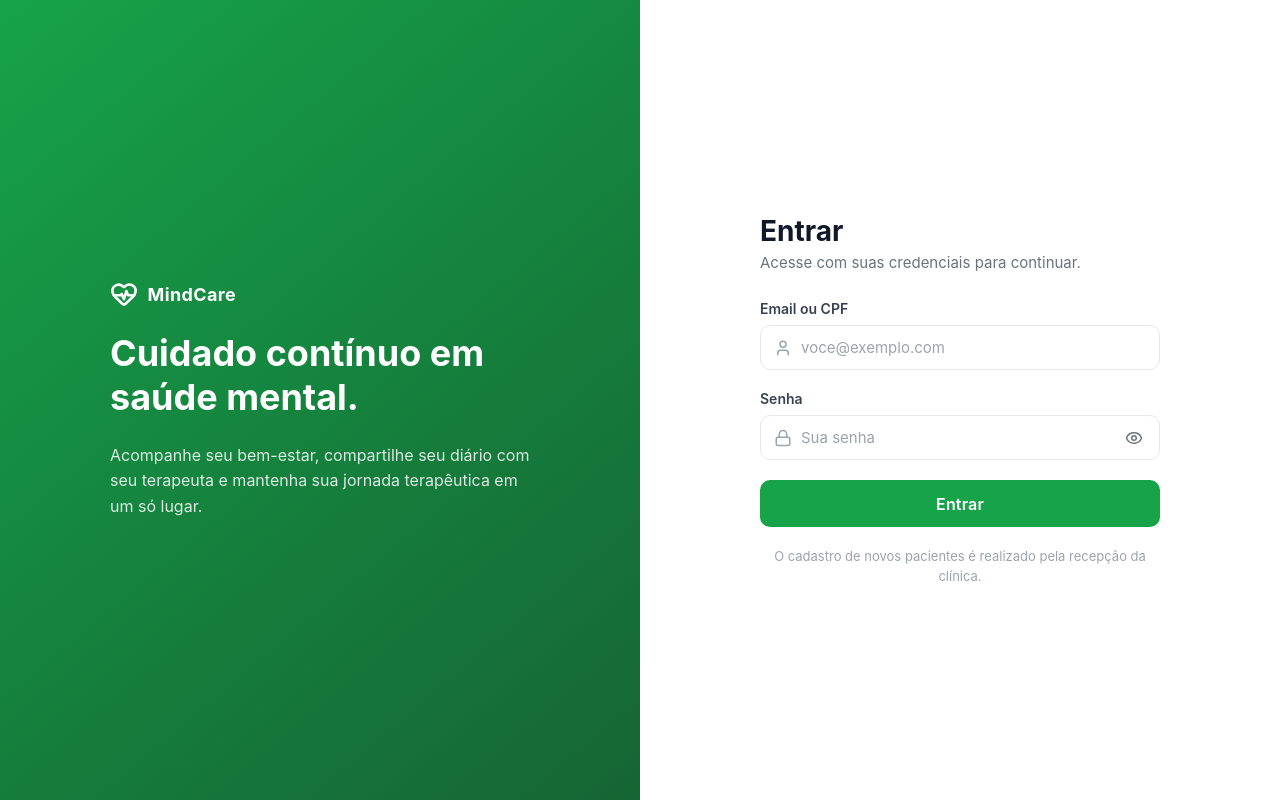
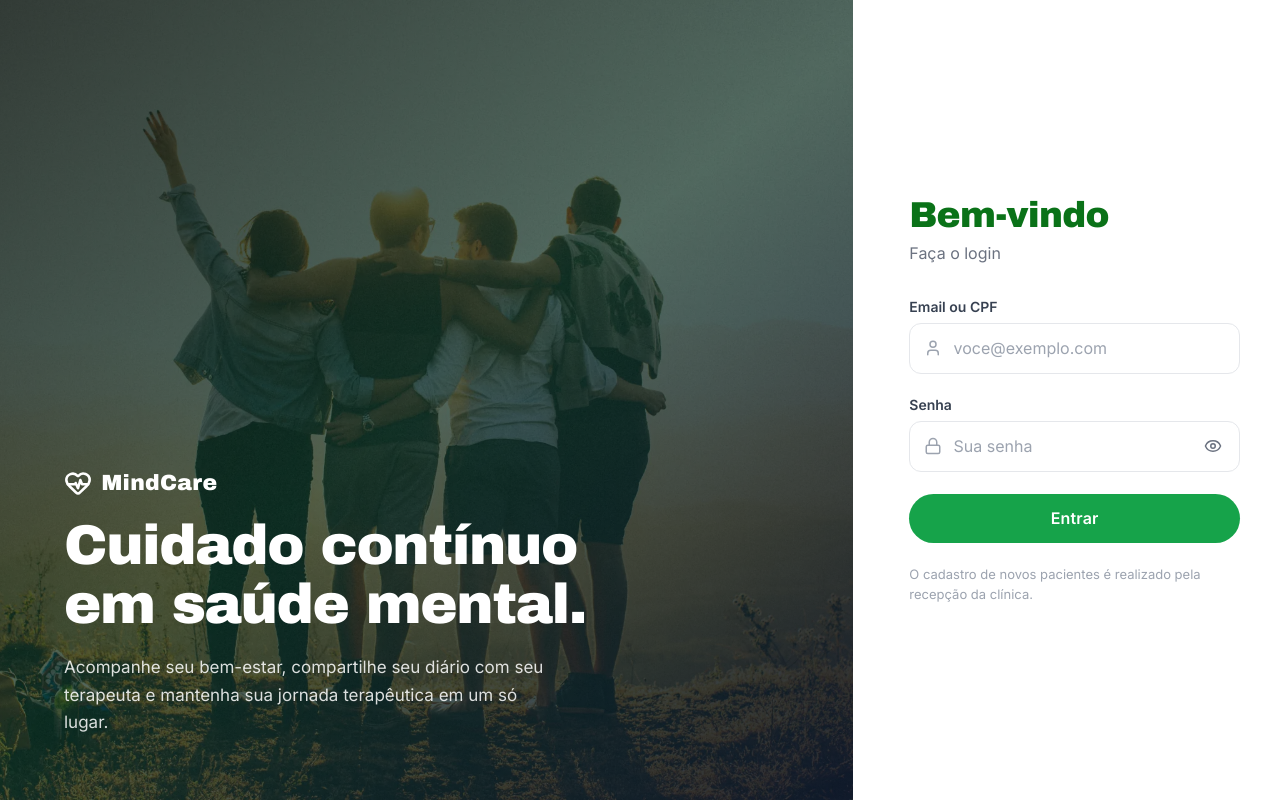
Before and after one commit to Pedr04rthur/mind-project, a React (Vite) app in the folder frontend/: page /login in a window 1280 px wide. Built offline with nearby package versions, Linux system fonts and the light colour scheme; no server answers.

Commit message:
feat(ajustes visual): ajustes na tela de login acrescentando uma imagem

```diff
--- a/frontend/index.html
+++ b/frontend/index.html
@@ -1,10 +1,19 @@
 <!doctype html>
-<html lang="en">
+<html lang="pt-BR">
   <head>
     <meta charset="UTF-8" />
     <link rel="icon" type="image/svg+xml" href="/favicon.svg" />
     <meta name="viewport" content="width=device-width, initial-scale=1.0" />
-    <title>frontend</title>
+
+    <!-- Fontes: Archivo Black (títulos) + Inter (corpo, estilo iPhone) -->
+    <link rel="preconnect" href="https://fonts.googleapis.com" />
+    <link rel="preconnect" href="https://fonts.gstatic.com" crossorigin />
+    <link
+      href="https://fonts.googleapis.com/css2?family=Archivo+Black&family=Inter:wght@400;500;600;700&display=swap"
+      rel="stylesheet"
+    />
+
+    <title>MindCare</title>
   </head>
   <body>
     <div id="root"></div>
--- a/frontend/src/pages/Login/Login.module.css
+++ b/frontend/src/pages/Login/Login.module.css
@@ -1,67 +1,105 @@
+/* ============================================================
+   Layout base (desktop)
+   Esquerda: imagem com overlay escuro (~66% da tela)
+   Direita: formulário alinhado à esquerda do painel
+   ============================================================ */
+
 .page {
   min-height: 100vh;
   display: grid;
-  grid-template-columns: 1fr 1fr;
+  grid-template-columns: 2fr 1fr;
+  background-color: #ffffff;
+  font-family: "Inter", -apple-system, BlinkMacSystemFont, "Segoe UI", Roboto,
+    sans-serif;
 }
 
+/* ---------- Painel da marca (esquerda) ---------- */
+
 .brandPanel {
-  background: linear-gradient(140deg, #16a34a 0%, #15803d 55%, #166534 100%);
+  position: relative;
+  display: flex;
+  align-items: flex-end;
+  justify-content: flex-start;
+  padding: 4rem;
   color: #ffffff;
-  display: flex;
-  align-items: center;
-  justify-content: center;
-  padding: 3rem;
+  overflow: hidden;
+  background-image: url("../../assets/images/mindcare.webp");
+  background-size: cover;
+  background-position: center;
+  background-repeat: no-repeat;
+}
+
+.brandPanel::before {
+  content: "";
+  position: absolute;
+  inset: 0;
+  background: linear-gradient(
+    140deg,
+    rgba(8, 20, 12, 0.82) 0%,
+    rgba(11, 46, 30, 0.7) 50%,
+    rgba(15, 23, 42, 0.88) 100%
+  );
+  z-index: 1;
 }
 
 .brandContent {
-  max-width: 420px;
+  position: relative;
+  z-index: 2;
+  max-width: 600px;
   display: flex;
   flex-direction: column;
-  gap: 1.5rem;
+  gap: 1.25rem;
 }
 
 .brandMark {
   display: inline-flex;
   align-items: center;
   gap: 0.6rem;
-  font-size: 1.125rem;
-  font-weight: 700;
-  letter-spacing: 0.02em;
+  font-family: "Archivo Black", "Inter", sans-serif;
+  font-size: 1.375rem;
+  font-weight: 400;
+  letter-spacing: 0.01em;
 }
 
 .brandTitle {
-  font-size: 2.25rem;
-  font-weight: 700;
-  line-height: 1.2;
+  font-family: "Archivo Black", "Inter", sans-serif;
+  font-size: 3.5rem;
+  font-weight: 400;
+  line-height: 1.05;
+  letter-spacing: -0.025em;
 }
 
 .brandSubtitle {
-  font-size: 1rem;
+  font-family: "Inter", sans-serif;
+  font-size: 1.0625rem;
   line-height: 1.6;
   color: rgba(255, 255, 255, 0.85);
+  max-width: 480px;
 }
+
+/* ---------- Painel do formulário (direita) ---------- */
 
 .formPanel {
   display: flex;
   align-items: center;
-  justify-content: center;
-  padding: 3rem 2rem;
+  justify-content: flex-start;
+  padding: 3rem 2.5rem 3rem 3.5rem;
   background-color: #ffffff;
 }
 
 .form {
   width: 100%;
-  max-width: 400px;
+  max-width: 440px;
   display: flex;
   flex-direction: column;
-  gap: 1.25rem;
+  gap: 1.4rem;
 }
 
 .formHeader {
   display: flex;
   flex-direction: column;
   gap: 0.35rem;
-  margin-bottom: 0.5rem;
+  margin-bottom: 0.75rem;
 }
 
 .mobileBrand {
@@ -69,20 +107,26 @@
   align-items: center;
   gap: 0.5rem;
   color: #16a34a;
-  font-weight: 700;
-  font-size: 0.9375rem;
+  font-family: "Archivo Black", "Inter", sans-serif;
+  font-weight: 400;
+  font-size: 1rem;
   margin-bottom: 0.75rem;
 }
 
 .formTitle {
-  font-size: 1.75rem;
-  font-weight: 700;
-  color: #111827;
+  font-family: "Archivo Black", "Inter", sans-serif;
+  font-size: 2.25rem;
+  font-weight: 400;
+  color: #0a7218;
+  letter-spacing: -0.02em;
+  line-height: 1.1;
 }
 
 .formSubtitle {
-  font-size: 0.9375rem;
+  font-family: "Inter", sans-serif;
+  font-size: 1rem;
   color: #6b7280;
+  margin-top: 0.15rem;
 }
 
 .fieldGroup {
@@ -92,6 +136,7 @@
 }
 
 .label {
+  font-family: "Inter", sans-serif;
   font-size: 0.875rem;
   font-weight: 600;
   color: #374151;
@@ -105,17 +150,23 @@
 
 .inputIcon {
   position: absolute;
-  left: 0.85rem;
+  left: 0.9rem;
   color: #9ca3af;
   pointer-events: none;
+  transition: color 0.2s ease;
+}
+
+.inputWrapper:focus-within .inputIcon {
+  color: #16a34a;
 }
 
 .input {
   width: 100%;
-  padding: 0.75rem 2.75rem 0.75rem 2.5rem;
+  padding: 0.9rem 2.75rem 0.9rem 2.7rem;
   border: 1.5px solid #e5e7eb;
-  border-radius: 10px;
-  font-size: 0.9375rem;
+  border-radius: 12px;
+  font-family: "Inter", sans-serif;
+  font-size: 1rem;
   color: #111827;
   background-color: #ffffff;
   outline: none;
@@ -137,12 +188,13 @@
   display: flex;
   align-items: center;
   justify-content: center;
-  width: 32px;
-  height: 32px;
+  width: 34px;
+  height: 34px;
   border: none;
-  border-radius: 6px;
+  border-radius: 8px;
   background: transparent;
   color: #6b7280;
+  cursor: pointer;
   transition: background-color 0.15s ease, color 0.15s ease;
 }
 
@@ -152,23 +204,27 @@
 }
 
 .error {
+  font-family: "Inter", sans-serif;
   font-size: 0.875rem;
   color: #dc2626;
   background-color: #fef2f2;
   border: 1px solid #fecaca;
-  border-radius: 8px;
+  border-radius: 10px;
   padding: 0.6rem 0.85rem;
 }
 
 .submitButton {
-  padding: 0.85rem 1.5rem;
+  width: 100%;
+  padding: 0.9rem 1.5rem;
   border: none;
-  border-radius: 10px;
+  border-radius: 999px;
   background-color: #16a34a;
   color: #ffffff;
+  font-family: "Inter", sans-serif;
   font-size: 1rem;
   font-weight: 600;
   letter-spacing: 0.01em;
+  cursor: pointer;
   transition:
     background-color 0.2s ease,
     box-shadow 0.2s ease,
@@ -177,11 +233,16 @@
 
 .submitButton:hover:not(:disabled) {
   background-color: #15803d;
-  box-shadow: 0 6px 16px rgba(22, 163, 74, 0.28);
+  box-shadow: 0 8px 20px rgba(22, 163, 74, 0.32);
 }
 
 .submitButton:active:not(:disabled) {
   transform: translateY(1px);
+}
+
+.submitButton:focus-visible {
+  outline: none;
+  box-shadow: 0 0 0 3px rgba(22, 163, 74, 0.28);
 }
 
 .submitButton:disabled {
@@ -190,27 +251,99 @@
 }
 
 .helper {
+  font-family: "Inter", sans-serif;
   font-size: 0.8125rem;
   color: #9ca3af;
-  text-align: center;
+  text-align: left;
   line-height: 1.5;
 }
+
+/* ============================================================
+   Tablet / Mobile (≤ 900px)
+   ============================================================ */
 
 @media (max-width: 900px) {
   .page {
     grid-template-columns: 1fr;
+    position: relative;
+    background-image: url("../../assets/images/mindcare.webp");
+    background-size: cover;
+    background-position: center;
+    background-repeat: no-repeat;
+  }
+
+  .page::before {
+    content: "";
+    position: absolute;
+    inset: 0;
+    background: linear-gradient(
+      160deg,
+      rgba(8, 20, 12, 0.78) 0%,
+      rgba(15, 23, 42, 0.82) 100%
+    );
+    z-index: 0;
   }
 
   .brandPanel {
     display: none;
   }
 
+  .formPanel {
+    position: relative;
+    z-index: 1;
+    background: transparent;
+    padding: 1.5rem;
+    min-height: 100vh;
+    display: flex;
+    align-items: center;
+    justify-content: center;
+  }
+
+  .form {
+    background-color: #ffffff;
+    padding: 2rem 1.75rem;
+    border-radius: 18px;
+    box-shadow:
+      0 24px 48px rgba(0, 0, 0, 0.35),
+      0 2px 8px rgba(0, 0, 0, 0.15);
+    max-width: 420px;
+    width: 100%;
+  }
+
   .mobileBrand {
     display: inline-flex;
   }
 
-  .formPanel {
-    padding: 2rem 1.5rem;
-    align-items: flex-start;
+  .formTitle {
+    font-size: 1.75rem;
   }
 }
+
+/* ============================================================
+   Mobile pequeno (≤ 480px)
+   ============================================================ */
+
+@media (max-width: 480px) {
+  .formPanel {
+    padding: 1rem;
+  }
+
+  .form {
+    padding: 1.75rem 1.5rem;
+    border-radius: 16px;
+  }
+
+  .formTitle {
+    font-size: 1.5rem;
+  }
+
+  .input {
+    padding: 0.8rem 2.5rem 0.8rem 2.55rem;
+    font-size: 0.95rem;
+  }
+
+  .submitButton {
+    padding: 0.85rem 1.25rem;
+    font-size: 0.9375rem;
+  }
+}
--- a/frontend/src/pages/Login/Login.tsx
+++ b/frontend/src/pages/Login/Login.tsx
@@ -58,10 +58,8 @@ export function Login() {
               <HeartPulse size={20} strokeWidth={2.2} />
               <span>MindCare</span>
             </div>
-            <h2 className={styles.formTitle}>Entrar</h2>
-            <p className={styles.formSubtitle}>
-              Acesse com suas credenciais para continuar.
-            </p>
+            <h2 className={styles.formTitle}>Bem-vindo</h2>
+            <p className={styles.formSubtitle}>Faça o login</p>
           </header>
 
           <div className={styles.fieldGroup}>
```
Also changed, not shown: frontend/src/assets/images/mindcare.webp (added), 1 other file (tests, documents, lock files or other folders).
